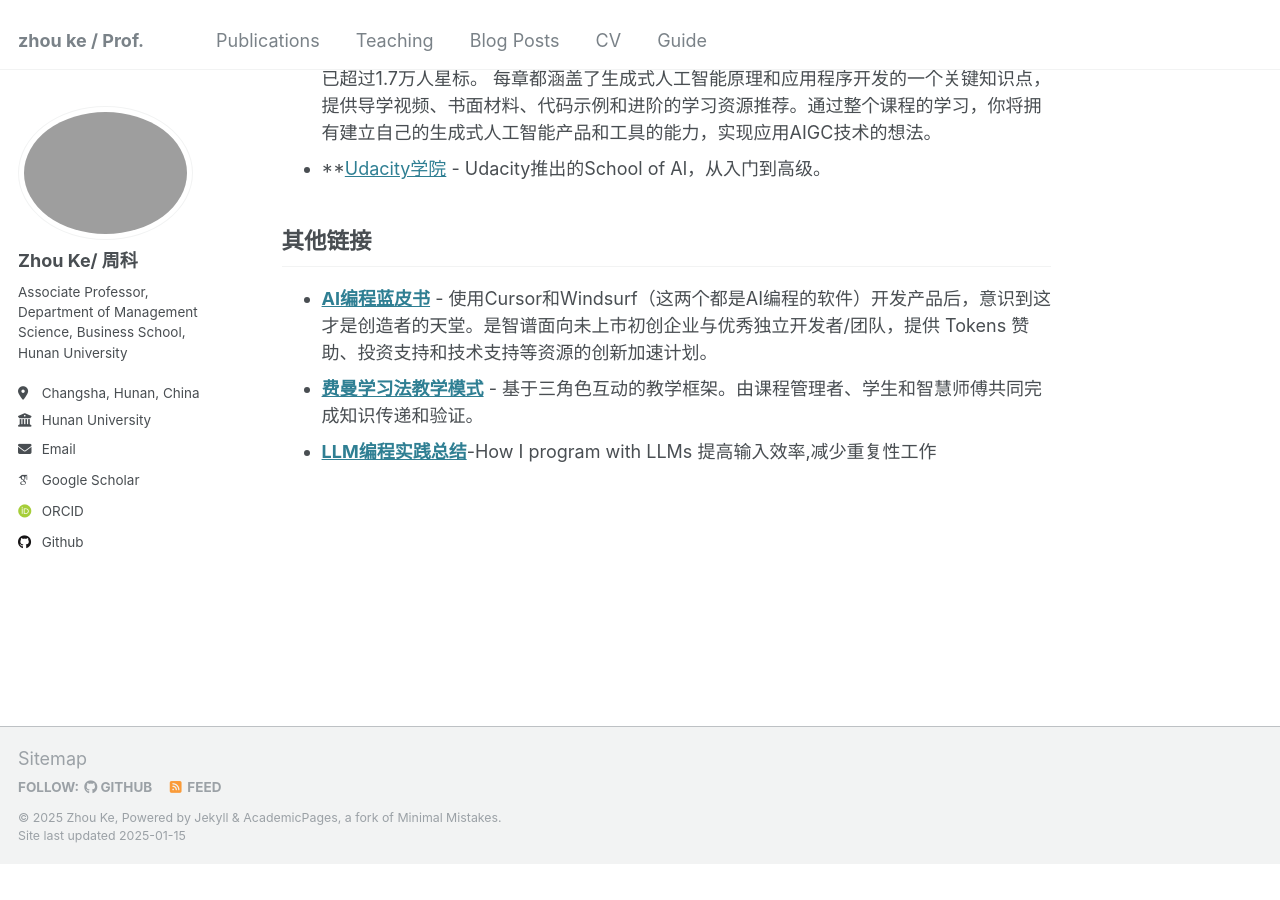
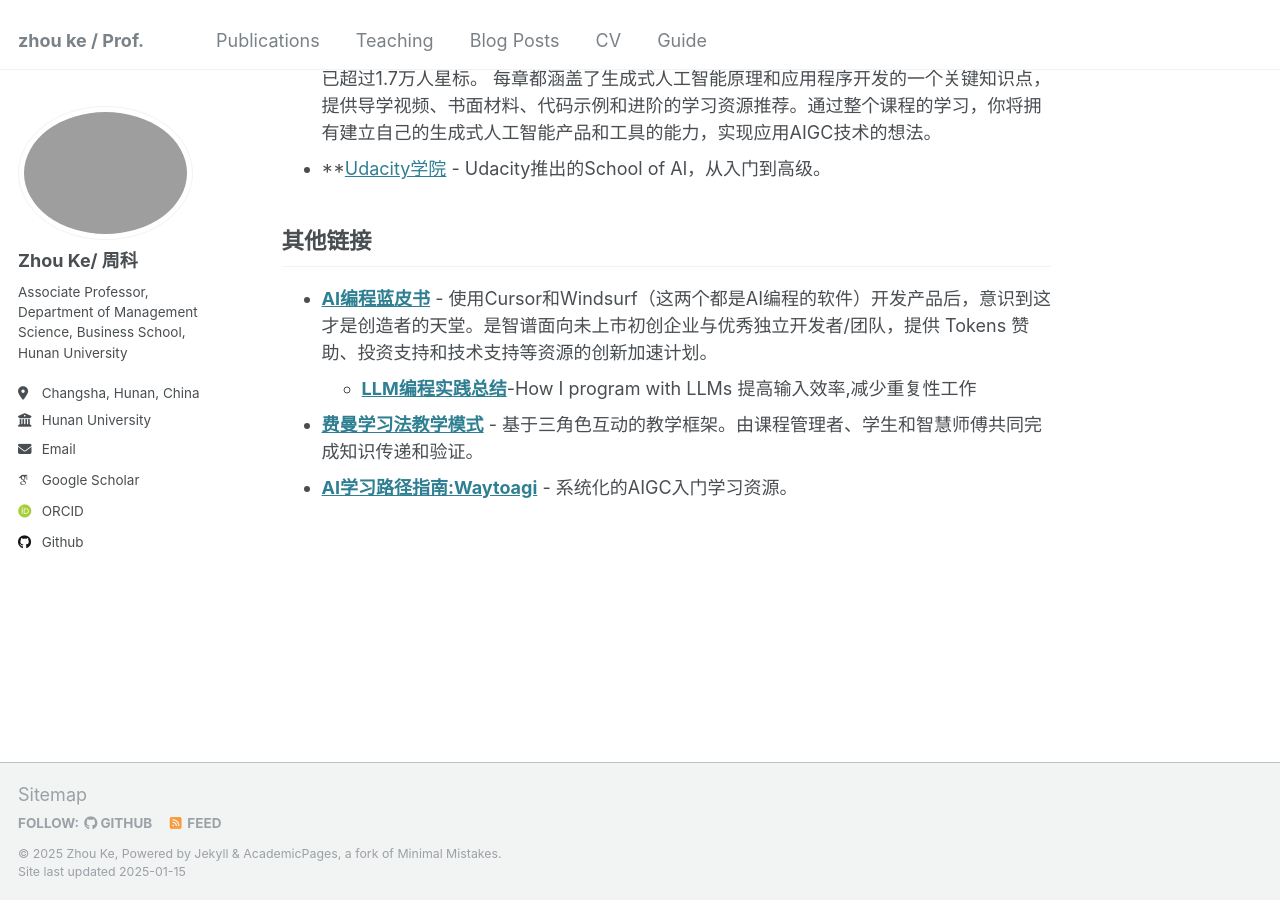
Before and after one commit to hustzhke/hustzhke.github.io, a Jekyll site: the page built from _pages/about.md, in a window 1280 px wide and 900 px high, scrolled down 1572 px. Built offline with Jekyll 4.4.1, drawn with Linux system fonts in a browser that asks for light colours; some web fonts are replaced; before the commit the page ends 2436 px from its top, so only the background shows below that.

Commit message:
Update about.md

```diff
--- a/_pages/about.md
+++ b/_pages/about.md
@@ -53,5 +53,6 @@
 
 ## 其他链接
 * **[AI编程蓝皮书](https://superhuang.feishu.cn/wiki/CBBPwvgEuicVhFkx0s7cPmhpn4e)** - 使用Cursor和Windsurf（这两个都是AI编程的软件）开发产品后，意识到这才是创造者的天堂。是智谱面向未上市初创企业与优秀独立开发者/团队，提供 Tokens 赞助、投资支持和技术支持等资源的创新加速计划。
+  * **[LLM编程实践总结]([https://crawshaw.io/blog/programming-with-llms#overview](https://crawshaw.io/blog/programming-with-llms?continueFlag=cda17cac436c1d267a63d4fe6ca1471b))**-How I program with LLMs 提高输入效率,减少重复性工作
 * **[费曼学习法教学模式](https://www.hhsblog.me/posts/feynman-method-prompt/)** - 基于三角色互动的教学框架。由课程管理者、学生和智慧师傅共同完成知识传递和验证。
-* **[LLM编程实践总结]([https://crawshaw.io/blog/programming-with-llms#overview](https://crawshaw.io/blog/programming-with-llms?continueFlag=cda17cac436c1d267a63d4fe6ca1471b))**-How I program with LLMs 提高输入效率,减少重复性工作
+* **[AI学习路径指南:Waytoagi](https://waytoagi.feishu.cn/wiki/QPe5w5g7UisbEkkow8XcDmOpn8e)** - 系统化的AIGC入门学习资源。
```
